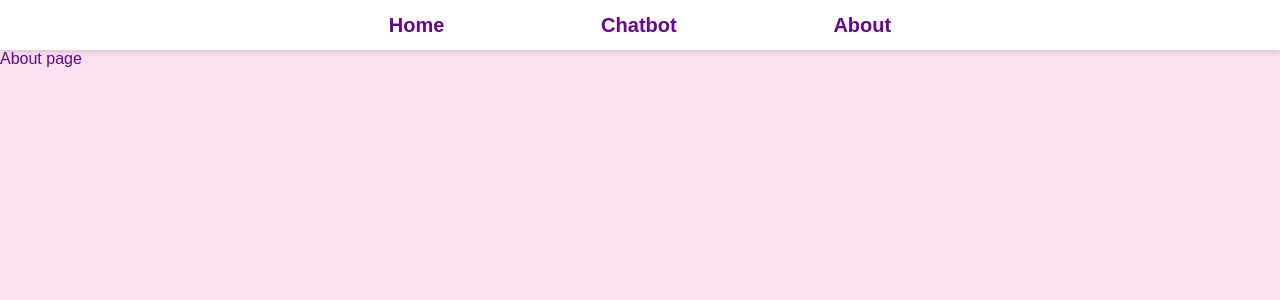
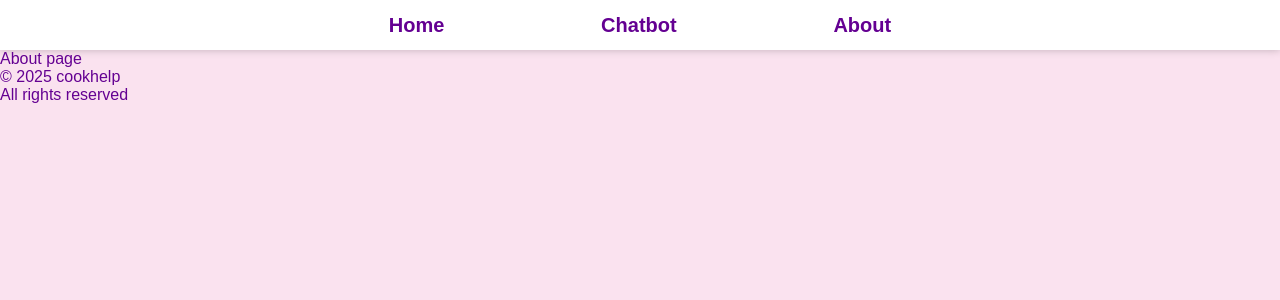
Before and after one commit to Gabriel-sorour/cookhelp-project, a React (Vite) app in the folder cookhelp-project/: page /about in a window 1280 px wide. Shown: the top 300 px of the page. Built offline with nearby package versions, Linux system fonts and the light colour scheme.

Commit message:
feat: creaet AppFooter component

```diff
--- a/cookhelp-project/src/App.jsx
+++ b/cookhelp-project/src/App.jsx
@@ -3,6 +3,7 @@ import Home from './pages/Home'
 import Chatbot from './pages/Chatbot'
 import About from './pages/About'
 import AppHeader from './componentes/AppHeader'
+import AppFooter from './componentes/AppFooter'
 
 function App() {
 
@@ -14,6 +15,7 @@ function App() {
         <Route path="/chatbot" element={<Chatbot />} />
         <Route path="/about" element={<About />} />
       </Routes>
+      <AppFooter />
     </Router>
   )
 }
--- /dev/null
+++ b/cookhelp-project/src/componentes/AppFooter.jsx
@@ -0,0 +1,11 @@
+function AppFooter() {
+
+  return (
+    <div className="app-foter">
+      <p>© 2025 cookhelp</p>
+      <p>All rights reserved</p>
+    </div>
+  )
+}
+
+export default AppFooter;
```
